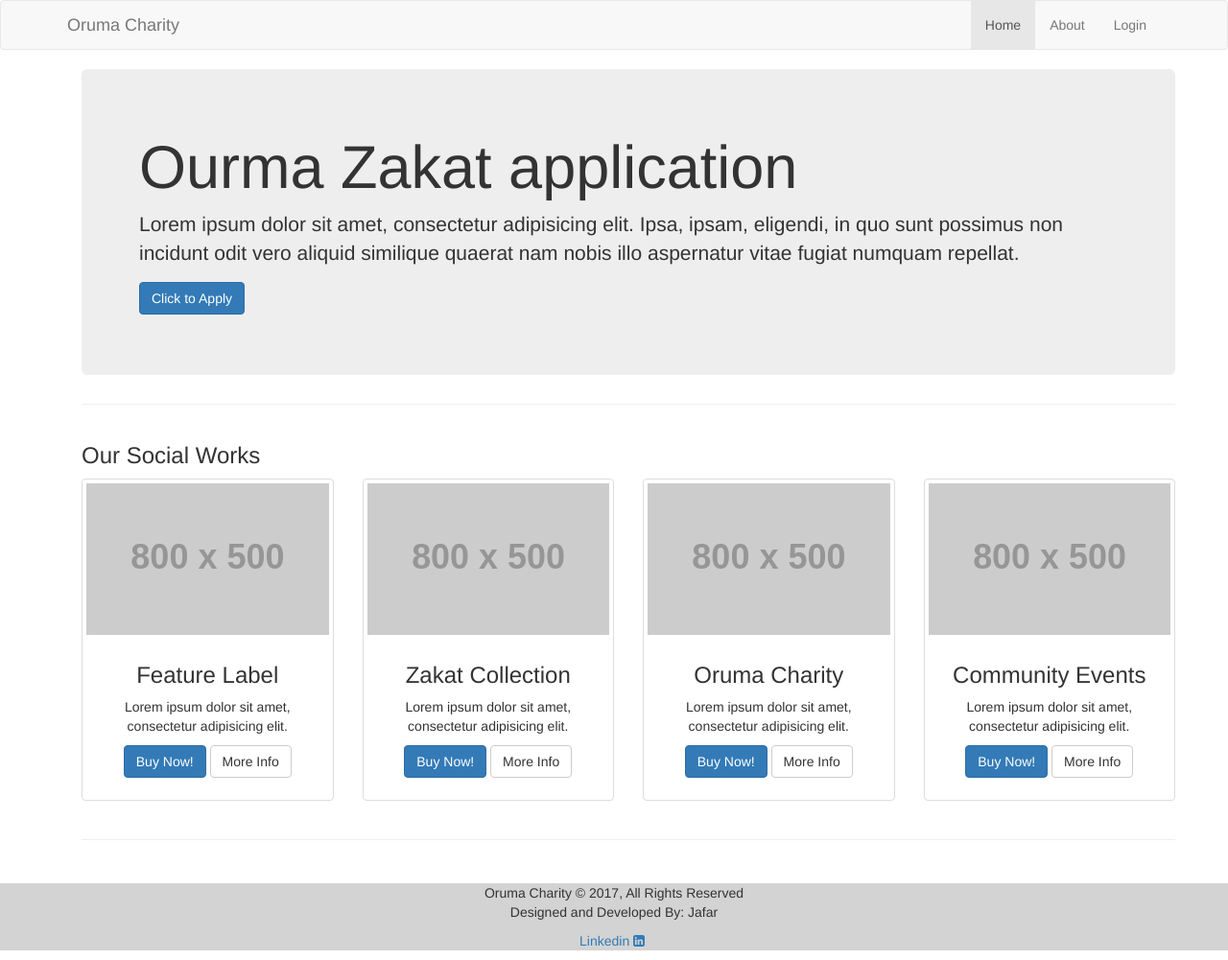
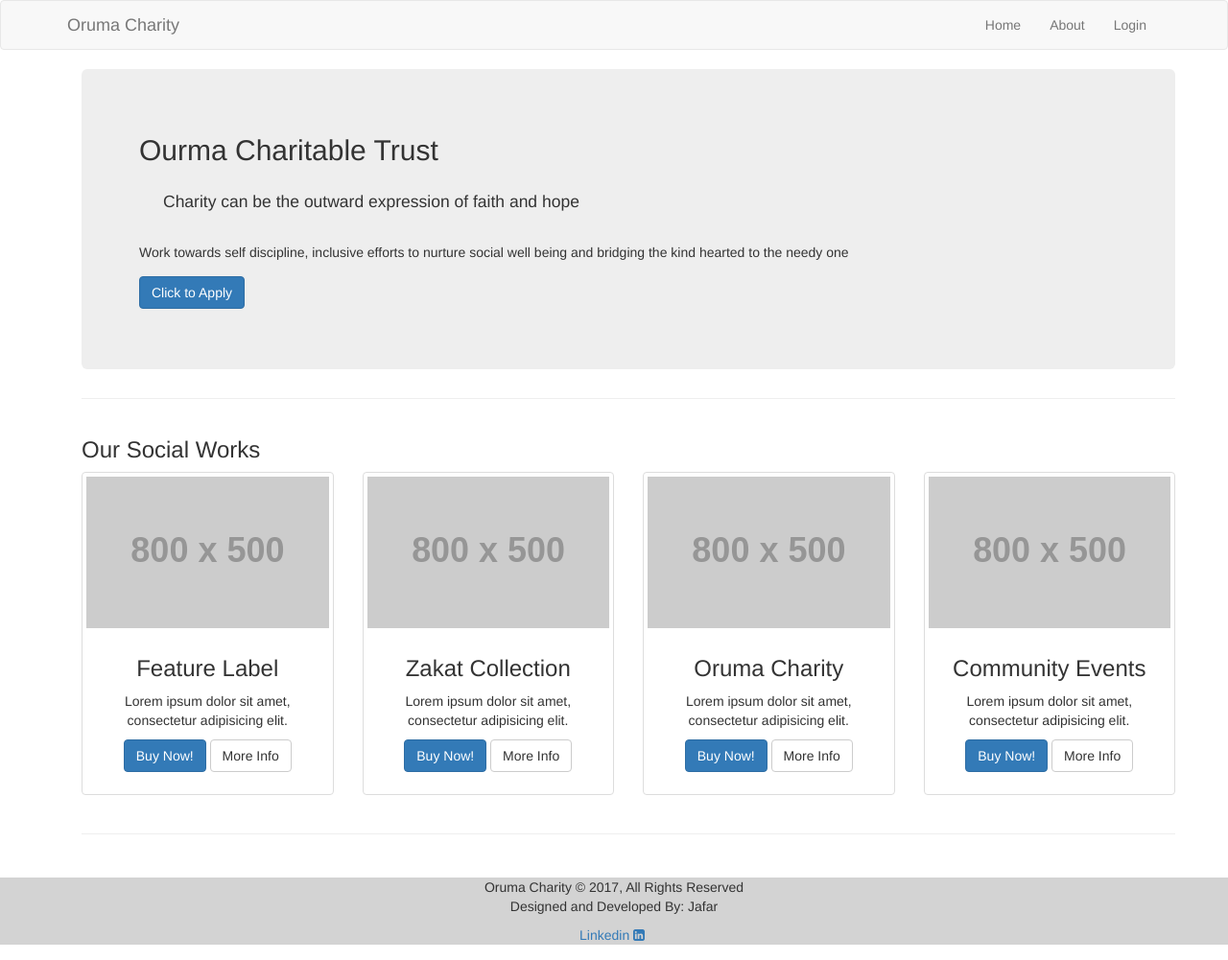
Before and after one commit to jafsparrow/deploy, a Django app: page /oruma/ in a window 1280 px wide. Shown: the whole page at 96% size. Run offline with Django 3.2, Linux system fonts and the light colour scheme; grey boxes labelled with a size stand in for pictures from a placeholder-image service; some libraries are stand-ins or nearby versions.

Commit message:
fixed the aid detail page, now dropdown is availabe. fixed the nav active class

```diff
--- a/oruma/templates/footer.html
+++ b/oruma/templates/footer.html
@@ -4,7 +4,7 @@
           <p>Oruma Charity © 2017, All Rights Reserved
               <br>
               <span>Designed and Developed By: Jafar</span></p>
-          <p><a href="#" target="_blank">Linkedin <i class="fa fa-linkedin-square" aria-hidden="true"></i> </a></p>
+          <p><a href="https://www.linkedin.com/in/jafar-c-2037634b/" target="_blank">Linkedin <i class="fa fa-linkedin-square" aria-hidden="true"></i> </a></p>
       </div>
 
 
--- a/oruma/templates/nav.html
+++ b/oruma/templates/nav.html
@@ -8,14 +8,14 @@
         <span class="icon-bar"></span>
         <span class="icon-bar"></span>
       </button>
-      <a class="navbar-brand" href="#">Oruma Charity</a>
+      <a class="navbar-brand" href="/">Oruma Charity</a>
     </div>
     <div id="navbar" class="collapse navbar-collapse">
       <ul class="nav navbar-nav navbar-right">
-        <li class="active"><a href="/">Home</a></li>
-        <li><a href="#about">About</a></li>
+        <li {% if request.path == '/' %} class="active" {% endif %}><a href="/">Home</a></li>
+        <li><a href="#">About</a></li>
         {% if user.is_authenticated %}
-          <li><a href="/oruma/applications/">Applications</a></li>
+          <li {% if request.path == '/oruma/applications/' %} class="active" {% endif %}><a href="/oruma/applications/" >Applications</a></li>
           <li><a href="{% url 'logout' %}" >Logout</a></li>
         {% else %}
           <li><a href="{% url 'login' %}">Login</a></li>
--- a/oruma/templates/oruma/landingpage.html
+++ b/oruma/templates/oruma/landingpage.html
@@ -1,7 +1,17 @@
 {% extends 'base.html' %}
 
 
+    {% block headcss %}
+<style media="screen">
+  .container{
 
+
+  }
+
+
+</style>
+
+     {% endblock headcss %}
 
 {% block content %}
 <!-- Page Content -->
@@ -9,8 +19,13 @@
 
         <!-- Jumbotron Header -->
         <header class="jumbotron hero-spacer">
-            <h1>Ourma Zakat application</h1>
-            <p>Lorem ipsum dolor sit amet, consectetur adipisicing elit. Ipsa, ipsam, eligendi, in quo sunt possimus non incidunt odit vero aliquid similique quaerat nam nobis illo aspernatur vitae fugiat numquam repellat.</p>
+            <h2>Ourma Charitable Trust</h2>
+            <p><blockquote >
+              Charity can be the outward expression of faith and hope
+              </blockquote>
+              Work towards self discipline, inclusive efforts to nurture social well being and
+            bridging the kind hearted to the needy one
+            <p>
             <p><a href="{% url 'application_step_1' %}"class="btn btn-primary btn-large">Click to Apply</a>
             </p>
         </header>
--- a/oruma/urls.py
+++ b/oruma/urls.py
@@ -16,7 +16,8 @@ from . views import ( form1view, stage_2_view, stage_3_view, application_summary
                         app_review,
                         app_approve,
                         app_reject,
-                        review_view
+                        review_view,
+                        test_view
                         )
 
 
@@ -45,5 +46,8 @@ urlpatterns = [
     url(r'^(?P<application_number>\d+)/approve$', app_approve, name='app_approve'),
 
 
+    #test URLs
+    url(r'^test/$', test_view, name='test_view'),
+
 
 ]
--- a/oruma/views.py
+++ b/oruma/views.py
@@ -16,7 +16,8 @@ from .forms import (recommenderForm,applicantForm, DependendForm,
                         RecommenderModelForm,
                         DependendModelFrom,
                         ApplicationModelForm,
-                        ReviewForm)
+                        ReviewForm,
+                        DetailModelFrom)
 from .models import Applicant, Recommender, Application, Dependend, Detail, Documents, ApplicationNotes
 
 # class bases views
@@ -168,24 +169,28 @@ def application_step_2(request, application_number):
 def application_step_3(request, application_number):
     application = get_object_or_404(Application, id=application_number)
     query = Detail.objects.filter(application = application)
+
+    '''
     SEX = (('M', 'Male'),('F', 'Female'))
     widget_dict = {
                 'aid_type': forms.TextInput(attrs={'class': 'form-control'}),
                 'add_information' : forms.Textarea(attrs={'placeholder': 'Add Extra infromation', 'rows':'3', 'class': 'form-control'}),
                 }
+    '''
+    Aid_choices = (('', ''),('House Repair', 'House Repair'),('Medical Treatment', 'Medical Treatment'),('Job Aid', 'Job Aid'),
+                            ('Loan Repayment', 'Loan Repayment'),('Education', 'Education'), ('Other', 'Other'))
+
+    widget_dict = {
+                    'aid_type': forms.Select(attrs={'class': 'form-control'}, choices=Aid_choices),
+                    'add_information' : forms.Textarea(attrs={'placeholder': 'Add Extra infromation', 'rows':'3', 'class': 'form-control'}),
+                    }
     DetailFormSet = modelformset_factory(Detail, exclude=('application',), widgets = widget_dict, extra=4, max_num=8)#fields='__all__') #
     if request.method == 'POST':
         application_form = ApplicationModelForm(request.POST, instance=application)
         application_form.save()
         formset = DetailFormSet(request.POST)
-        ''''
-        print(application_form)
-        print(application_form.is_valid())
-        if application_form.is_valid():
-            print('app form is valid')
-        if formset.is_valid():
-            print('formset is also valid')
-        '''
+        print(formset.is_valid())
+
         if formset.is_valid() and application_form.is_valid():
             instances = formset.save(commit=False)
             for instance in instances:
@@ -197,6 +202,7 @@ def application_step_3(request, application_number):
     else:
         application_form = ApplicationModelForm(instance=application)
         formset = DetailFormSet(queryset=query)
+        print(formset.__dict__)
 
     context = { 'formset': formset , 'appform': application_form,}
     return render(request, 'oruma/stage3.html', context)
@@ -549,3 +555,42 @@ def app_reject(request, application_number):
     else:
         messages.success(request, 'Application failed to update.!')
         return HttpResponseRedirect(reverse('application_step_5', kwargs = {'application_number': application_number}))
+
+
+
+from django.forms import formset_factory
+
+def test_view(request):
+    application = Application.objects.first()
+    query = Detail.objects.filter(application = application)
+    Aid_choices = (('', ''),('House Repair', 'House Repair'),('Medical Treatment', 'Medical Treatment'),('Job Aid', 'Job Aid'),
+                        ('Loan Repayment', 'Loan Repayment'),('Education', 'Education'), ('Other', 'Other'))
+
+    widget_dict = {
+                'aid_type': forms.Select(attrs={'class': 'form-control'}, choices=Aid_choices),
+                'add_information' : forms.Textarea(attrs={'placeholder': 'Add Extra infromation', 'rows':'3', 'class': 'form-control'}),
+                }
+    DetailFormSet = modelformset_factory(Detail, exclude=('application',), widgets = widget_dict, extra=4, max_num=8)#fields='__all__') #
+    if request.method == 'POST':
+        application_form = ApplicationModelForm(request.POST, instance=application)
+        application_form.save()
+        formset = DetailFormSet(request.POST)
+        print(formset.is_valid())
+        if formset.is_valid():
+            instances = formset.save(commit=False)
+            for instance in instances:
+                instance.application = application
+                instance.save()
+
+
+            return HttpResponseRedirect(reverse('application_step_4', kwargs = {'application_number': application_number}))
+
+    else:
+        application_form = ApplicationModelForm(instance=application)
+        formset = DetailFormSet(queryset=query)
+
+
+
+    context = {'formset' : formset }
+
+    return render(request, 'oruma/testpage.html', context)
```
Also changed, not shown: oruma/forms.py (+7 -1 lines), oruma/templates/oruma/stage3.html (+14 -1 lines), oruma/templates/oruma/testpage.html (+9 -1 lines).
